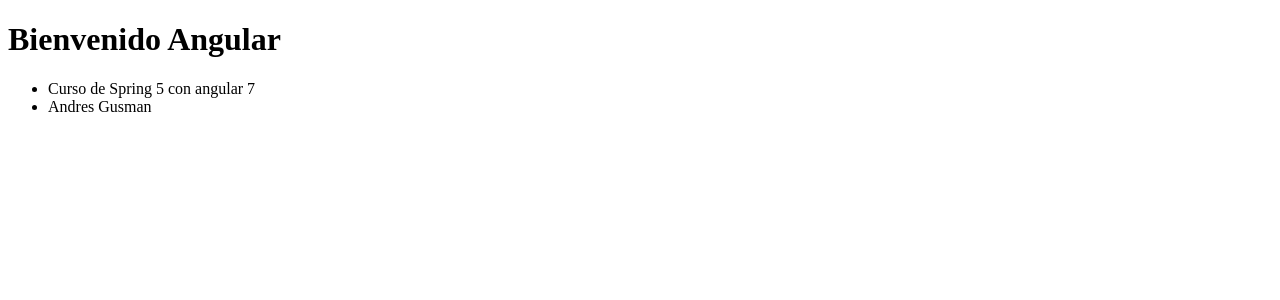
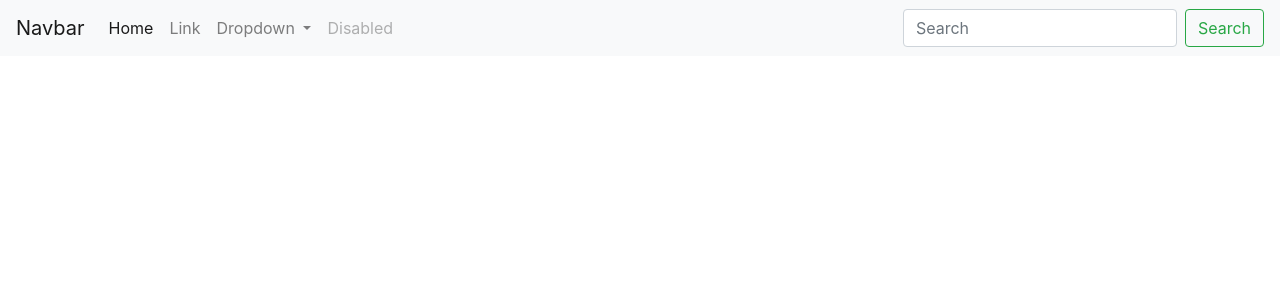
Before and after one commit to agespinosa/angularSpring, an Angular app: page / in a window 1280 px wide. Shown: the top 300 px of the page. Built offline with nearby package versions, Linux system fonts and the light colour scheme.

Commit message:
integrar bootstrap con angular

```diff
--- a/src/app/app.component.html
+++ b/src/app/app.component.html
@@ -1,6 +1,35 @@
-<h1>{{title}}</h1>
+<nav class="navbar navbar-expand-lg navbar-light bg-light">
+  <a class="navbar-brand" href="#">Navbar</a>
+  <button class="navbar-toggler" type="button" data-toggle="collapse" data-target="#navbarSupportedContent" aria-controls="navbarSupportedContent" aria-expanded="false" aria-label="Toggle navigation">
+    <span class="navbar-toggler-icon"></span>
+  </button>
 
-<ul>
-  <li>{{curso}}</li>
-  <li>{{profesor}}</li>
-</ul>
+  <div class="collapse navbar-collapse" id="navbarSupportedContent">
+    <ul class="navbar-nav mr-auto">
+      <li class="nav-item active">
+        <a class="nav-link" href="#">Home <span class="sr-only">(current)</span></a>
+      </li>
+      <li class="nav-item">
+        <a class="nav-link" href="#">Link</a>
+      </li>
+      <li class="nav-item dropdown">
+        <a class="nav-link dropdown-toggle" href="#" id="navbarDropdown" role="button" data-toggle="dropdown" aria-haspopup="true" aria-expanded="false">
+          Dropdown
+        </a>
+        <div class="dropdown-menu" aria-labelledby="navbarDropdown">
+          <a class="dropdown-item" href="#">Action</a>
+          <a class="dropdown-item" href="#">Another action</a>
+          <div class="dropdown-divider"></div>
+          <a class="dropdown-item" href="#">Something else here</a>
+        </div>
+      </li>
+      <li class="nav-item">
+        <a class="nav-link disabled" href="#" tabindex="-1" aria-disabled="true">Disabled</a>
+      </li>
+    </ul>
+    <form class="form-inline my-2 my-lg-0">
+      <input class="form-control mr-sm-2" type="search" placeholder="Search" aria-label="Search">
+      <button class="btn btn-outline-success my-2 my-sm-0" type="submit">Search</button>
+    </form>
+  </div>
+</nav>
--- a/src/index.html
+++ b/src/index.html
@@ -7,8 +7,14 @@
 
   <meta name="viewport" content="width=device-width, initial-scale=1">
   <link rel="icon" type="image/x-icon" href="favicon.ico">
+  <link rel="stylesheet" href="https://stackpath.bootstrapcdn.com/bootstrap/4.3.1/css/bootstrap.min.css" integrity="sha384-ggOyR0iXCbMQv3Xipma34MD+dH/1fQ784/j6cY/iJTQUOhcWr7x9JvoRxT2MZw1T" crossorigin="anonymous">
+  <script src="https://code.jquery.com/jquery-3.3.1.slim.min.js" integrity="sha384-q8i/X+965DzO0rT7abK41JStQIAqVgRVzpbzo5smXKp4YfRvH+8abtTE1Pi6jizo" crossorigin="anonymous"></script>
+
 </head>
 <body>
   <app-root></app-root>
+
+<script src="https://cdnjs.cloudflare.com/ajax/libs/popper.js/1.14.7/umd/popper.min.js" integrity="sha384-UO2eT0CpHqdSJQ6hJty5KVphtPhzWj9WO1clHTMGa3JDZwrnQq4sF86dIHNDz0W1" crossorigin="anonymous"></script>
+  <script src="https://stackpath.bootstrapcdn.com/bootstrap/4.3.1/js/bootstrap.min.js" integrity="sha384-JjSmVgyd0p3pXB1rRibZUAYoIIy6OrQ6VrjIEaFf/nJGzIxFDsf4x0xIM+B07jRM" crossorigin="anonymous"></script>
 </body>
 </html>
```
